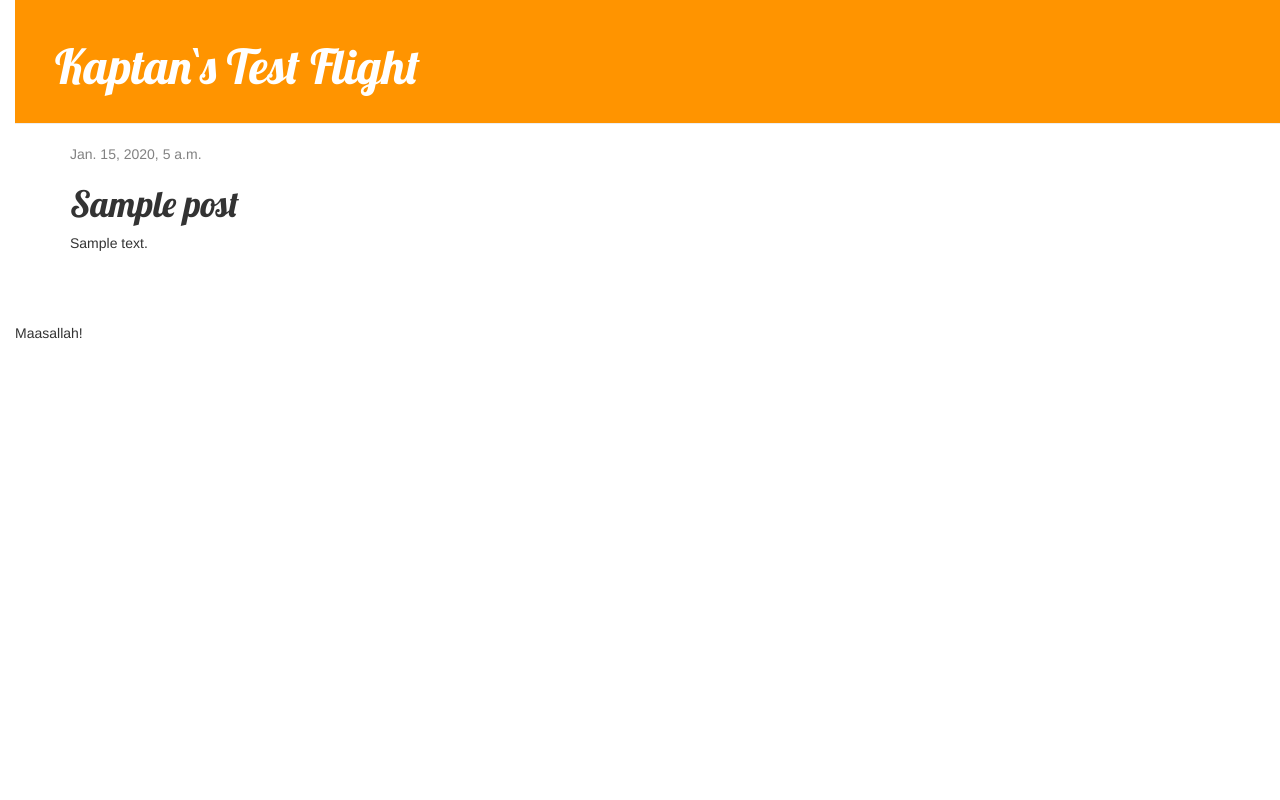
After one commit to mhkaptan/my-first-blog, a Django app: page /post/1/ in a window 1280 px wide. The commit adds this page. Run offline with Django 3.2, Linux system fonts and the light colour scheme; tables that the repository leaves empty hold one stand-in row (values such as "Sample post"); some libraries are stand-ins or nearby versions.

Commit message:
Added view and template for detailed blog posts as well as CSS for the site.

```diff
--- /dev/null
+++ b/blog/static/css/blog.css
@@ -0,0 +1,55 @@
+h1 a {
+	color: #FCA206;
+	font-family: 'Lobster';
+}
+
+body {
+	padding-left: 15px;
+}
+
+.page-header {
+    background-color: #ff9400;
+    margin-top: 0;
+    padding: 20px 20px 20px 40px;
+}
+
+.page-header h1, .page-header h1 a, .page-header h1 a:visited, .page-header h1 a:active {
+    color: #ffffff;
+    font-size: 36pt;
+    text-decoration: none;
+}
+
+.content {
+    margin-left: 40px;
+}
+
+h1, h2, h3, h4 {
+    font-family: 'Lobster', cursive;
+}
+
+.date {
+    color: #828282;
+}
+
+.save {
+    float: right;
+}
+
+.post-form textarea, .post-form input {
+    width: 100%;
+}
+
+.top-menu, .top-menu:hover, .top-menu:visited {
+    color: #ffffff;
+    float: right;
+    font-size: 26pt;
+    margin-right: 20px;
+}
+
+.post {
+    margin-bottom: 70px;
+}
+
+.post h1 a, .post h1 a:visited {
+    color: #000000;
+}
--- /dev/null
+++ b/blog/templates/blog/base.html
@@ -0,0 +1,35 @@
+{% load staticfiles %}
+
+<html>
+
+    <head>
+        <link href="http://fonts.googleapis.com/css?family=Lobster&subset=latin,latin-ext" rel="stylesheet" type="text/css">
+        <link rel="stylesheet" href="//maxcdn.bootstrapcdn.com/bootstrap/3.2.0/css/bootstrap.min.css">
+        <link rel="stylesheet" href="//maxcdn.bootstrapcdn.com/bootstrap/3.2.0/css/bootstrap-theme.min.css">
+        <link rel="stylesheet" href="{% static 'css/blog.css' %}">
+    	<title>Kaptan`s Test Flight</title>
+    </head>
+
+    <body>
+    	<div class= "page-header">
+    		<h1><a href="">Kaptan`s Test Flight</a></h1>
+    	</div>
+
+        <div class="content container">
+    		<div class="row">
+        		<div class="col-md-8">
+            		{% block content %}
+                    {% endblock %}
+        		</div>
+    		</div>
+		</div>
+
+    </body>
+
+
+
+    <body>
+        <p>Maasallah!</p>
+    </body>
+
+</html>
--- /dev/null
+++ b/blog/templates/blog/post_detail.html
@@ -0,0 +1,17 @@
+{% extends 'blog/base.html' %}
+
+{% block content %}
+                   		<div class="post">
+                   			{%if post.published_date %}
+
+								<div class="date">
+									{{ post.published_date }}
+								</div>
+							{% endif %}
+
+								<h1>{{ post.title }}</h1>
+								<p>{{ post.text|linebreaks }}</p>
+                		</div>
+
+
+ {% endblock %}
--- a/blog/urls.py
+++ b/blog/urls.py
@@ -1,8 +1,8 @@
-from django.conf.urls import url
+from django.conf.urls import include, url
 from . import views
 
 urlpatterns = [
 
 	url(r'^$', views.post_list, name='post_list'),
-
+	url(r'^post/(?P<pk>\d+)/$', views.post_detail, name='post_detail'),
 ]
--- a/blog/views.py
+++ b/blog/views.py
@@ -1,4 +1,4 @@
-from django.shortcuts import render
+from django.shortcuts import render, get_object_or_404
 from django.utils import timezone
 from .models import Post
 
@@ -7,3 +7,7 @@ from .models import Post
 def post_list(request):
 	posts = Post.objects.filter(published_date__lte=timezone.now()).order_by('published_date')
 	return render(request, 'blog/post_list.html',{'posts' : posts})
+
+def post_detail(request, pk):
+	post = get_object_or_404(Post, pk=pk)
+	return render(request, 'blog/post_detail.html', {'post': post})
```
Also changed, not shown: blog/templates/blog/post_list.html (+12 -31 lines).
